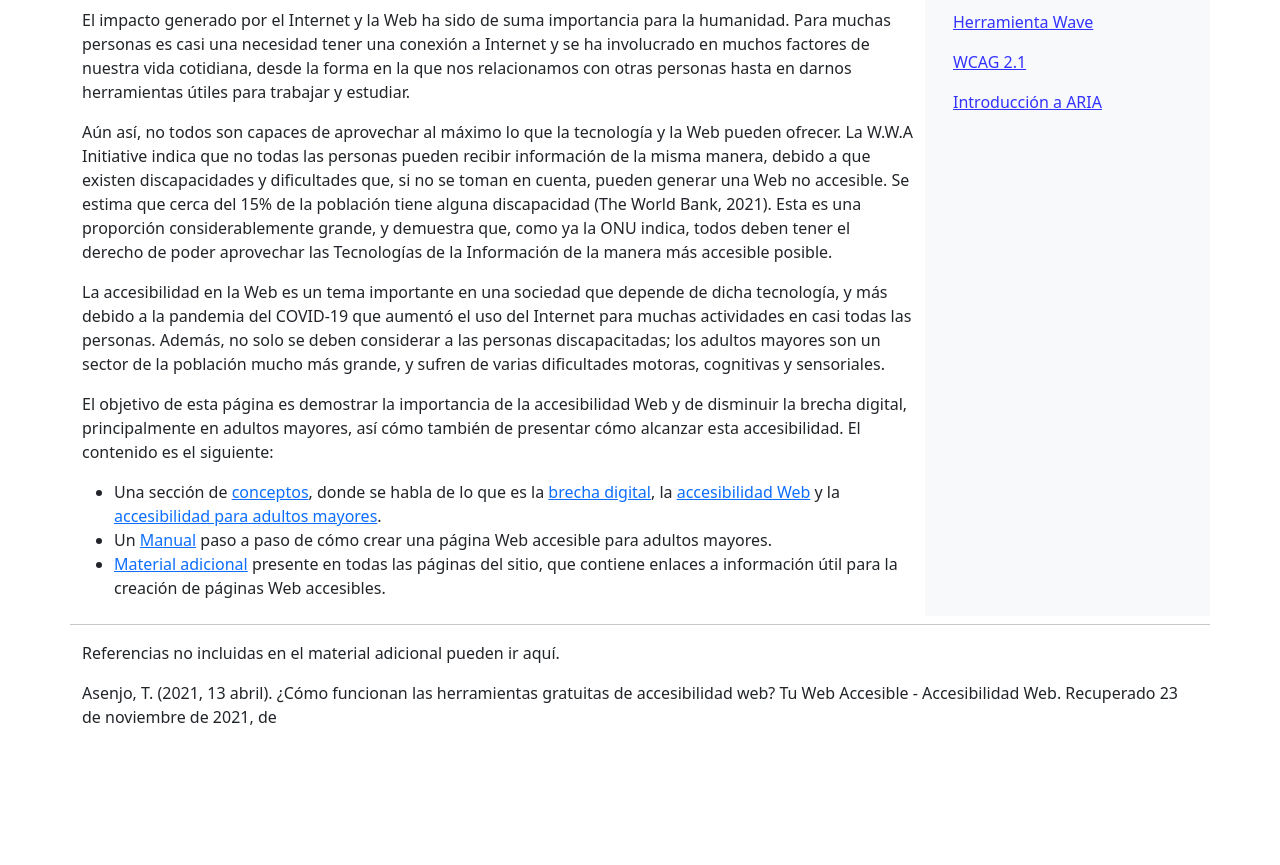
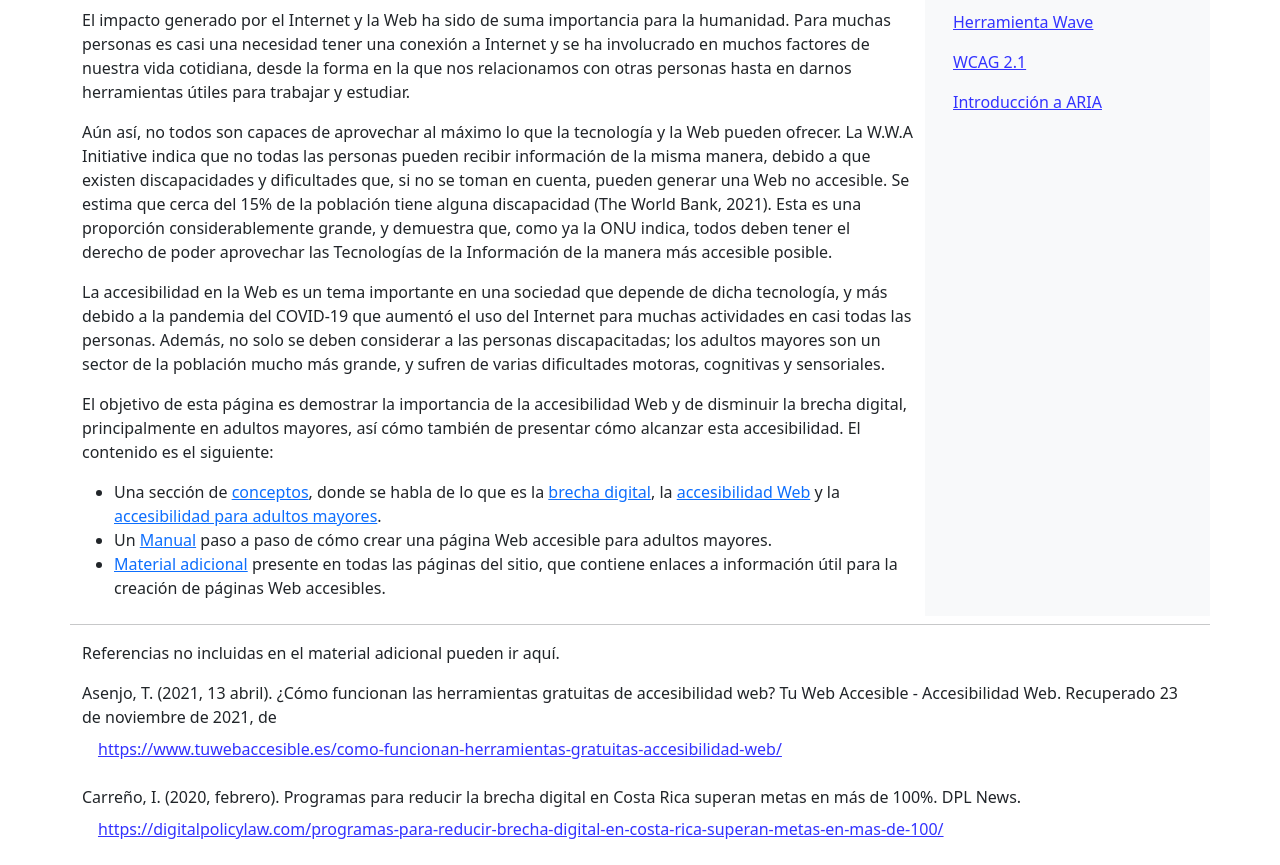
Before and after one commit to squesadav/Proyecto-Accesibilidad-y-la-Brecha-Digital, a plain HTML site: page index.html in a window 1280 px wide. Shown: the part 145-1010 px from the top of the page. Before the commit the page ends 906 px from the top, so only its background shows below. Drawn offline with nearby package versions, Linux system fonts and the light colour scheme.

Commit message:
Prueba de segunda referencia

```diff
--- a/index.html
+++ b/index.html
@@ -133,12 +133,20 @@
 		</main>
 		<footer class="container">
 			<p>Referencias no incluidas en el material adicional pueden ir aquí.</p>
-			<p>Asenjo, T. (2021, 13 abril). ¿Cómo funcionan las herramientas gratuitas de accesibilidad web? Tu Web Accesible - Accesibilidad Web. Recuperado 23 de noviembre de 2021, de</p>
+			<p>Asenjo, T. (2021, 13 abril). ¿Cómo funcionan las herramientas gratuitas de accesibilidad web? Tu Web Accesible - Accesibilidad Web. Recuperado 23 de noviembre de 2021, de
 				<a href="https://www.tuwebaccesible.es/como-funcionan-herramientas-gratuitas-accesibilidad-web/"
 					title="¿Cómo funcionan las herramientas gratuitas de accesibilidad web?"
 					style="color: #3333FF; text-decoration: underline;"
-					class="nav-link">
+					class="nav-link">https://www.tuwebaccesible.es/como-funcionan-herramientas-gratuitas-accesibilidad-web/
 				</a>
+			</p>
+			<p>Carreño, I. (2020, febrero). Programas para reducir la brecha digital en Costa Rica superan metas en más de 100%. DPL News.
+				<a href="https://digitalpolicylaw.com/programas-para-reducir-brecha-digital-en-costa-rica-superan-metas-en-mas-de-100/"
+					title="Programas para reducir la brecha digital en Costa Rica superan metas en más de 100%"
+					style="color: #3333FF; text-decoration: underline;"
+					class="nav-link">https://digitalpolicylaw.com/programas-para-reducir-brecha-digital-en-costa-rica-superan-metas-en-mas-de-100/
+				</a>
+			</p>
 		</footer>
     </body>
 </html>
```
